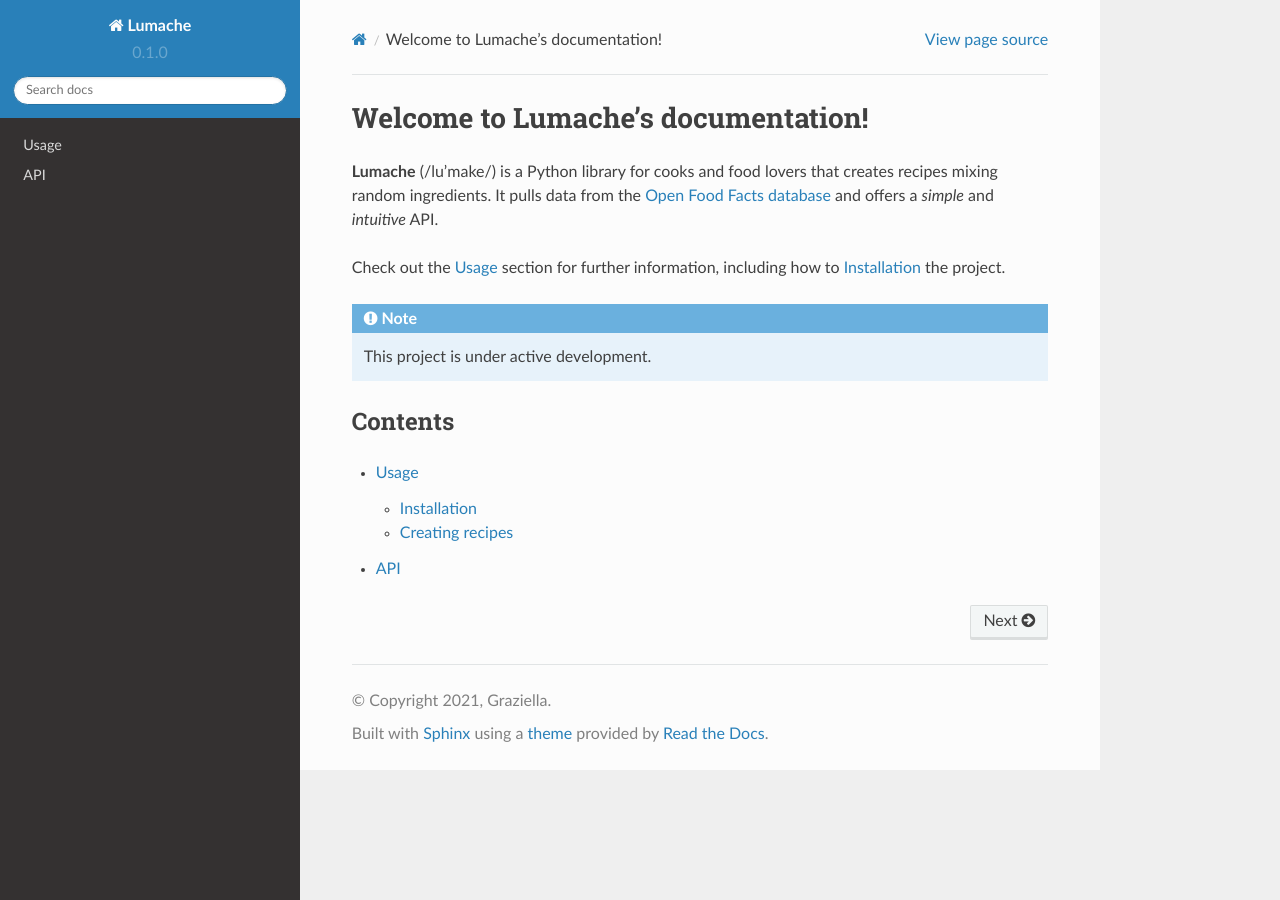
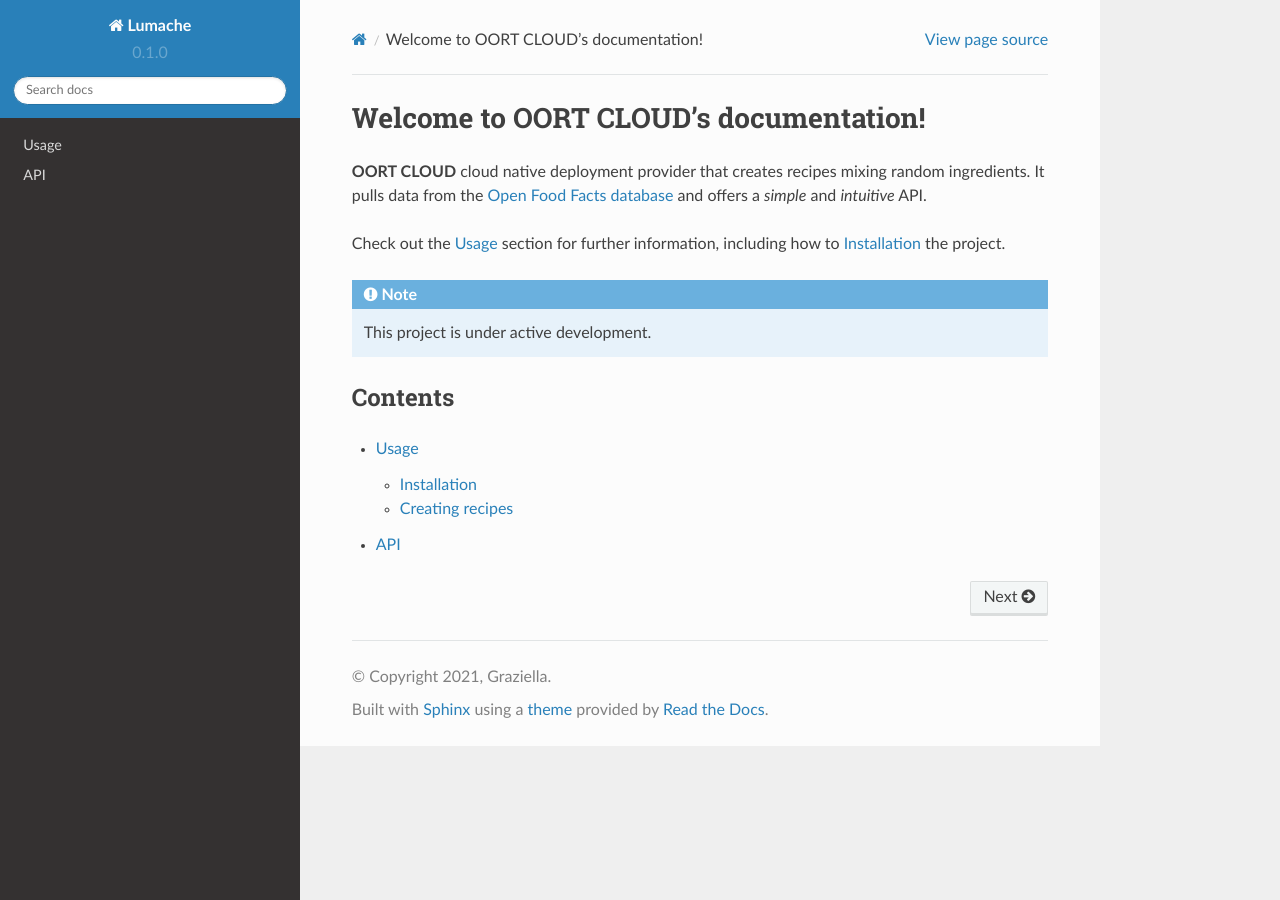
Before and after one commit to nik0811/oortfy-documentation, a Sphinx documentation site: the page built from docs/source/index.rst, in a window 1280 px wide. Built offline with Sphinx 7.4.7 and the Read the Docs theme 2.0.0, drawn with Linux system fonts in a browser that asks for light colours.

Commit message:
updated docs for oortfy

```diff
--- a/docs/source/index.rst
+++ b/docs/source/index.rst
@@ -1,7 +1,7 @@
-Welcome to Lumache's documentation!
+Welcome to OORT CLOUD's documentation!
 ===================================
 
-**Lumache** (/lu'make/) is a Python library for cooks and food lovers
+**OORT CLOUD** cloud native deployment provider
 that creates recipes mixing random ingredients.
 It pulls data from the `Open Food Facts database <https://world.openfoodfacts.org/>`_
 and offers a *simple* and *intuitive* API.
```
